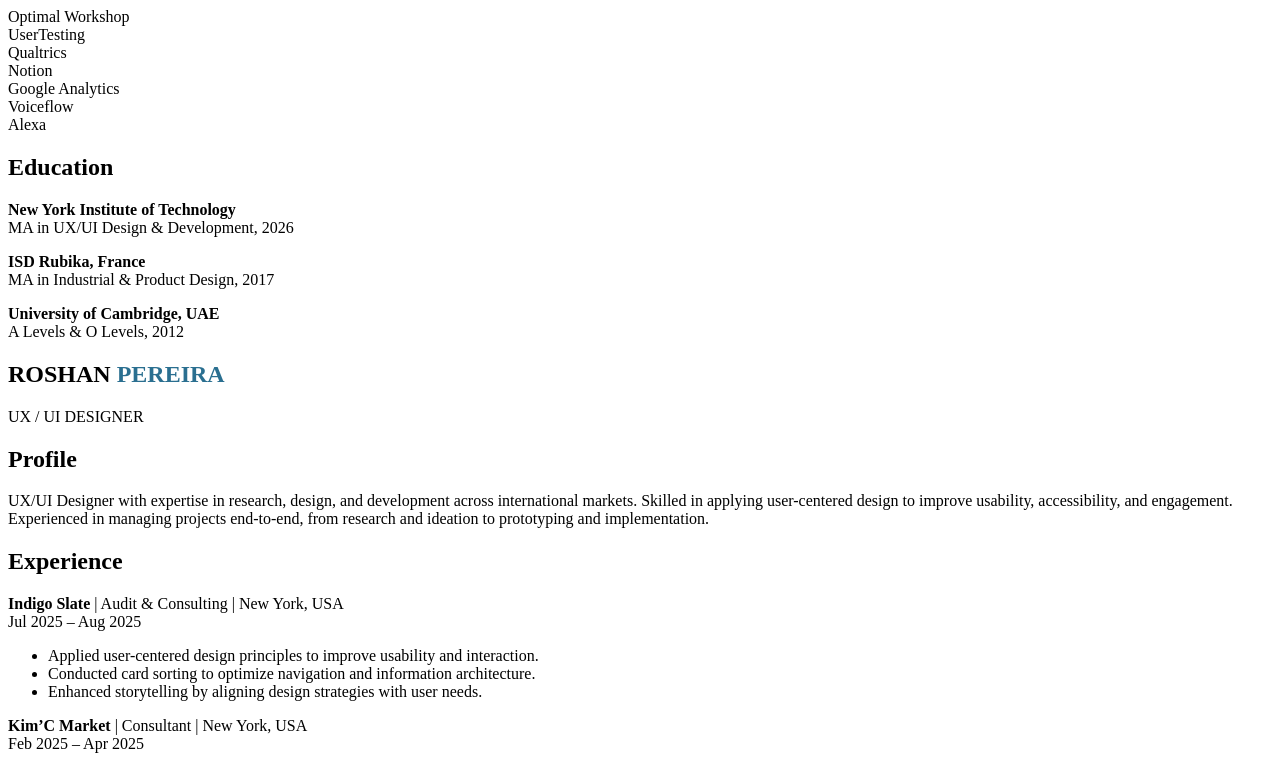
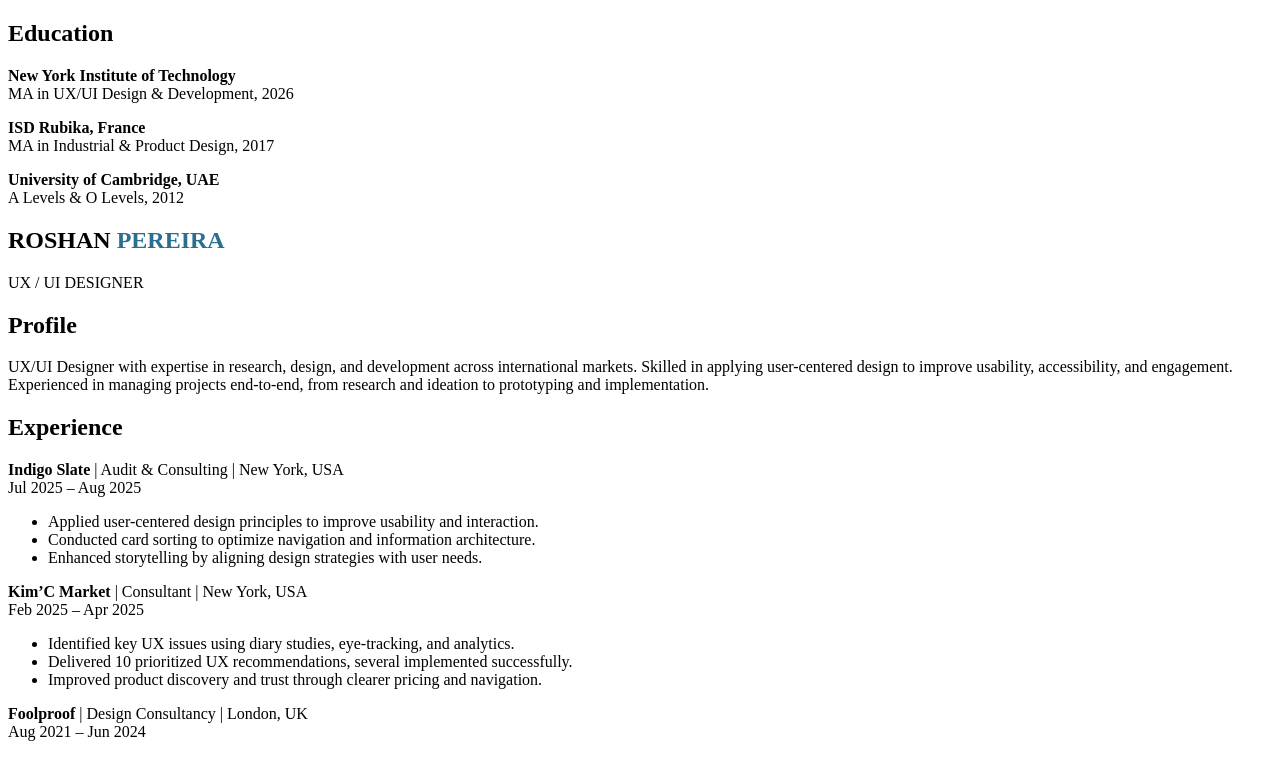
Before and after one commit to Pereira92-89/cars-datsun-webpage, a plain HTML site: page Components.html in a window 1280 px wide. Shown: the top 757 px of the page. Drawn offline with Linux system fonts and the light colour scheme.

Commit message:
new copy resume

```diff
--- a/Components.html
+++ b/Components.html
@@ -1,7 +1,4 @@
 <!DOCTYPE html>
-<div class="tag">Optimal Workshop</div><div class="tag">UserTesting</div><div class="tag">Qualtrics</div>
-<div class="tag">Notion</div><div class="tag">Google Analytics</div><div class="tag">Voiceflow</div><div class="tag">Alexa</div>
-</div>
 
 
 <h2>Education</h2>
```
